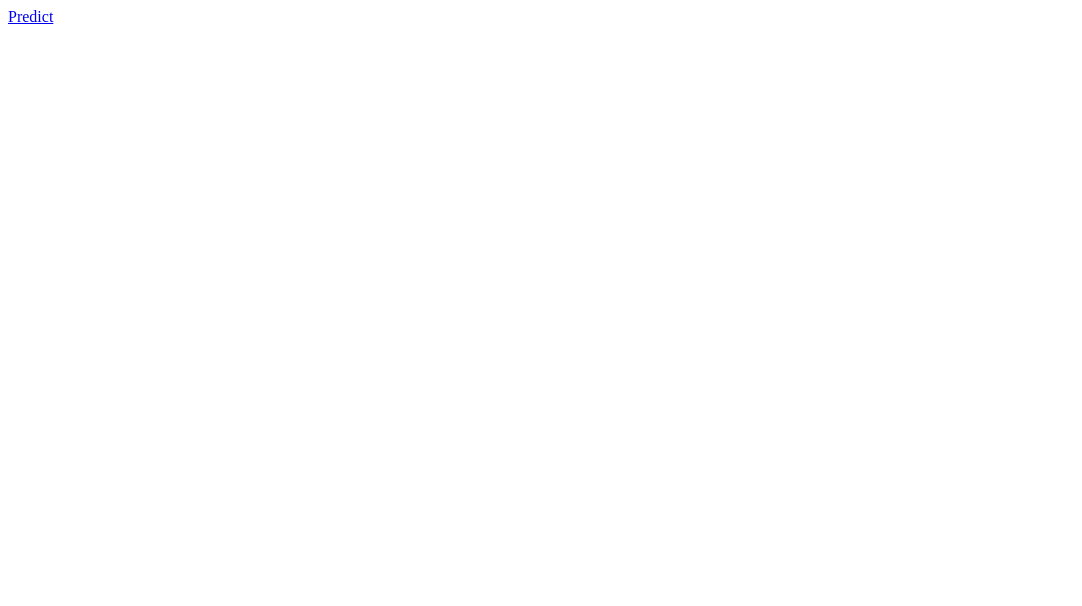
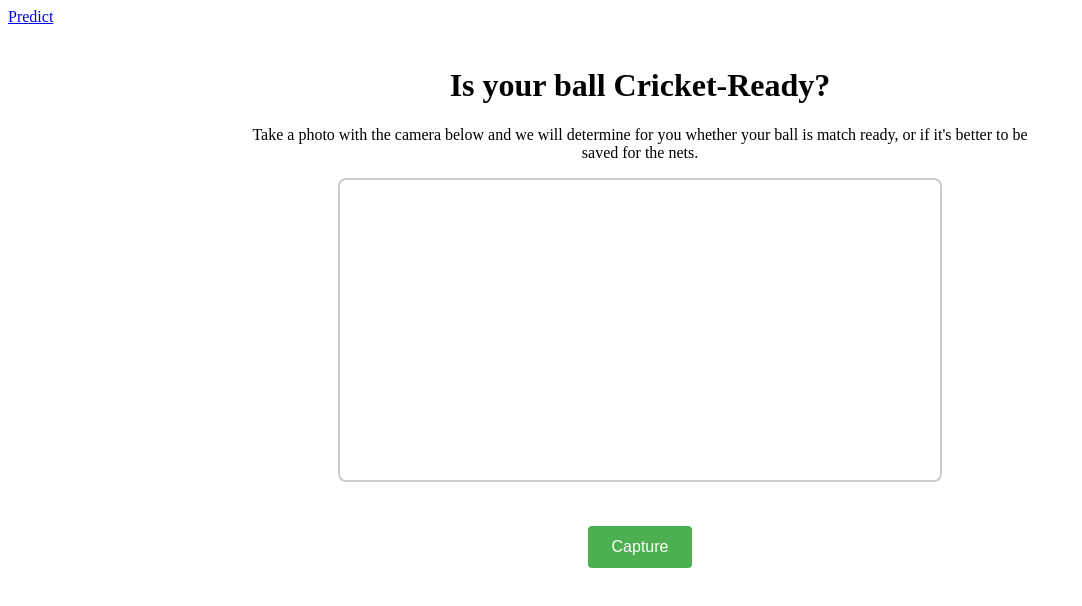
Before and after one commit to AlexanderHeffernan/Cricket-Ready-Ball-Classifier, a Vue app in the folder frontend/: page / in a window 1280 px wide. Shown: the top 606 px of the page, without its empty margins (0-1082 px from the left). Built offline with nearby package versions, Linux system fonts and the light colour scheme; no server answers.

Commit message:
Phase 1 complete for front-end development. User can capture an image, send to the backend api, and the front-end will display results.

```diff
--- a/frontend/src/views/PredictView.vue
+++ b/frontend/src/views/PredictView.vue
@@ -1,4 +1,214 @@
 <template>
   <div class="predict-view">
+    <h1>Is your ball Cricket-Ready?</h1>
+    <p>
+      Take a photo with the camera below and we will determine for you
+      whether your ball is match ready, or if it's better to be saved for the nets.
+    </p>
+    <video ref="cameraStream" id="camera-stream" autoplay muted></video>
+    <canvas ref="cameraCanvas" id="camera-canvas" style="display: none;"></canvas>
+    <div class="capture-container">
+      <button ref="captureButton" id="capture-button" :disabled="isLoading">
+        {{ isLoading ? 'Analyzing...' : 'Capture' }}
+      </button>
+    </div>
+    <img ref="capturedImage" id="captured-image" alt="Captured Image" style="display: none;">
+
+    <!-- Result Display -->
+    <div v-if="predictionResult" class="result-container">
+      <h2>Result:</h2>
+      <div class="prediction-result">
+        <p class="prediction-text">
+          Your ball is: <strong>{{ predictionResult.prediction === 'match_ready' ? 'Match Ready' : 'Not Match Ready' }}</strong>
+        </p>
+        <p class="confidence-text">
+          Confidence: {{ Math.round(predictionResult.confidence * 100) }}%
+        </p>
+      </div>
+    </div>
+
+    <!-- Error Display -->
+    <div v-if="error" class="error-container">
+      <p class="error-text">{{ error }}</p>
+    </div>
   </div>
 </template>
+
+<script setup lang="ts">
+import { ref, onMounted } from 'vue'
+
+const cameraStream = ref<HTMLVideoElement>()
+const captureButton = ref<HTMLButtonElement>()
+const cameraCanvas = ref<HTMLCanvasElement>()
+const capturedImage = ref<HTMLImageElement>()
+const isLoading = ref(false)
+const predictionResult = ref<{prediction: string, confidence: number} | null>(null)
+const error = ref<string | null>(null)
+
+onMounted(() => {
+  // Initialize camera
+  if (navigator.mediaDevices && navigator.mediaDevices.getUserMedia) {
+    navigator.mediaDevices
+      .getUserMedia({ video: true })
+      .then((stream) => {
+        if (cameraStream.value) {
+          cameraStream.value.srcObject = stream
+          cameraStream.value.play()
+        }
+      })
+      .catch((error) => {
+        console.error('Error accessing camera:', error)
+      })
+  }
+
+  // Add capture button event listener
+  if (captureButton.value) {
+    captureButton.value.addEventListener('click', capturePhoto)
+  }
+})
+
+const capturePhoto = async () => {
+  if (cameraStream.value && cameraCanvas.value && capturedImage.value) {
+    const canvas = cameraCanvas.value
+    const video = cameraStream.value
+    const context = canvas.getContext('2d')
+
+    // Set canvas dimensions to match video
+    canvas.width = video.videoWidth
+    canvas.height = video.videoHeight
+
+    // Draw the video frame to canvas
+    context?.drawImage(video, 0, 0, canvas.width, canvas.height)
+
+    // Convert canvas to image data URL
+    const imageDataUrl = canvas.toDataURL('image/png')
+
+    // Display the captured image
+    capturedImage.value.src = imageDataUrl
+    capturedImage.value.style.display = 'block'
+
+    // Send image to backend for prediction
+    await sendImageForPrediction(canvas)
+  }
+}
+
+const sendImageForPrediction = async (canvas: HTMLCanvasElement) => {
+  try {
+    isLoading.value = true
+    error.value = null
+    predictionResult.value = null
+
+    // Convert canvas to blob
+    const blob = await new Promise<Blob>((resolve) => {
+      canvas.toBlob((blob) => {
+        resolve(blob!)
+      }, 'image/jpeg', 0.8)
+    })
+
+    // Create FormData
+    const formData = new FormData()
+    formData.append('image', blob, 'captured-image.jpg')
+
+    // Send to backend
+    const response = await fetch('https://localhost:8445/predict', {
+      method: 'POST',
+      body: formData,
+      // Note: In production, you should handle SSL certificates properly
+      // For now, we'll handle the self-signed certificate issue
+    })
+
+    if (!response.ok) {
+      throw new Error(`HTTP error! status: ${response.status}`)
+    }
+
+    const result = await response.json()
+    predictionResult.value = result
+
+  } catch (err) {
+    console.error('Error sending image for prediction:', err)
+    error.value = 'Failed to analyze image. Please try again.'
+  } finally {
+    isLoading.value = false
+  }
+}
+</script>
+
+<style scoped>
+.predict-view {
+  max-width: 800px;
+  margin: 0 auto;
+  padding: 20px;
+  text-align: center;
+}
+
+#camera-stream {
+  width: 100%;
+  max-width: 600px;
+  border: 2px solid #ccc;
+  border-radius: 8px;
+  margin-bottom: 20px;
+}
+
+.capture-container {
+  margin: 20px 0;
+}
+
+#capture-button {
+  padding: 12px 24px;
+  font-size: 16px;
+  background-color: #4CAF50;
+  color: white;
+  border: none;
+  border-radius: 4px;
+  cursor: pointer;
+  transition: background-color 0.3s;
+}
+
+#capture-button:hover:not(:disabled) {
+  background-color: #45a049;
+}
+
+#capture-button:disabled {
+  background-color: #cccccc;
+  cursor: not-allowed;
+}
+
+#captured-image {
+  max-width: 600px;
+  width: 100%;
+  border: 2px solid #ccc;
+  border-radius: 8px;
+  margin: 20px 0;
+}
+
+.result-container {
+  margin: 20px 0;
+  padding: 20px;
+  background-color: #f8f9fa;
+  border-radius: 8px;
+  border: 1px solid #dee2e6;
+}
+
+.prediction-result {
+  margin-top: 10px;
+}
+
+.prediction-text {
+  font-size: 18px;
+  margin-bottom: 10px;
+}
+
+.confidence-text {
+  font-size: 16px;
+  color: #666;
+}
+
+.error-container {
+  margin: 20px 0;
+  padding: 15px;
+  background-color: #f8d7da;
+  color: #721c24;
+  border: 1px solid #f5c6cb;
+  border-radius: 4px;
+}
+</style>
```
Also changed, not shown: 1 other file (tests, documents, lock files or other folders).
